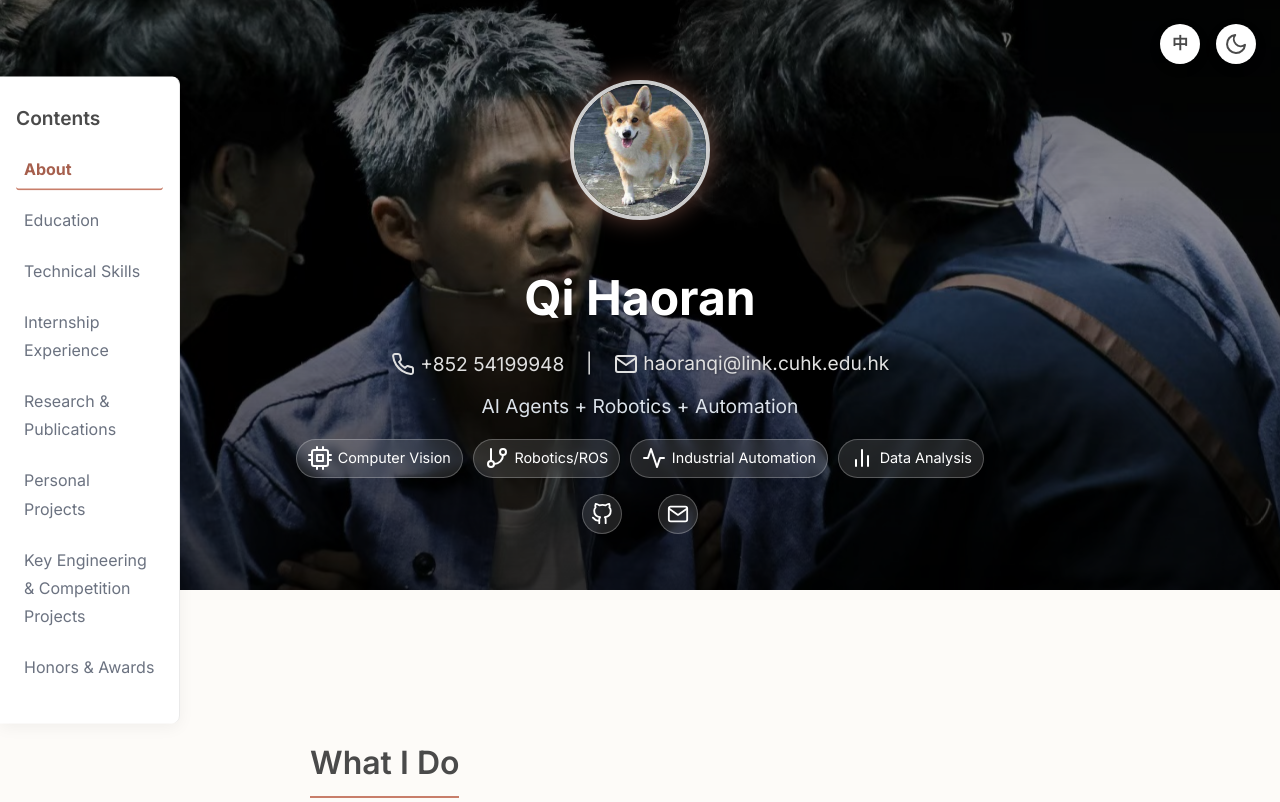
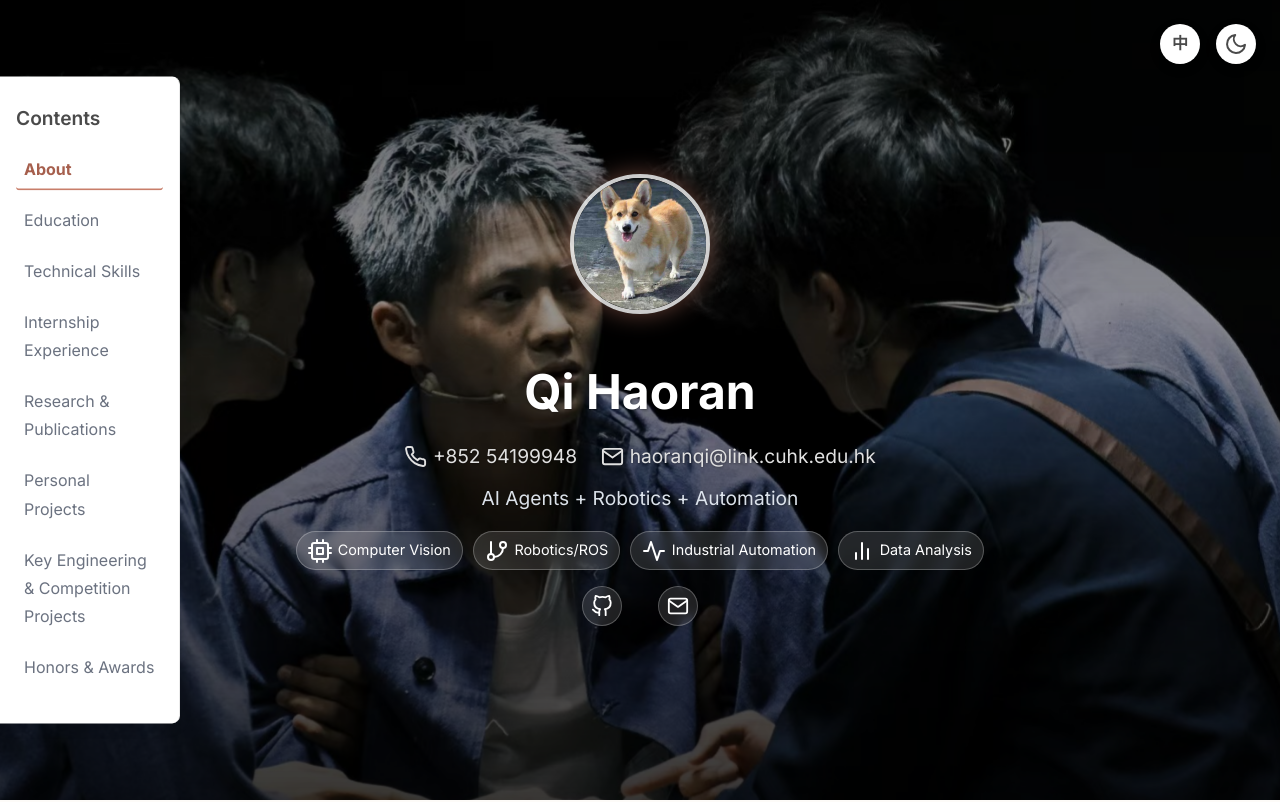
Before and after one commit to ben0724-ACE/ben0724-ace.github.io, a plain HTML site: page index.html in a window 1280 px wide. Shown: the top 802 px of the page. Drawn offline with nearby package versions, Linux system fonts and the light colour scheme.

Commit message:
fix(profile): fill viewport with homepage background

```diff
--- a/assets/css/style.css
+++ b/assets/css/style.css
@@ -71,10 +71,11 @@ header {
   background-size: cover;
   background-position: center;
   background-repeat: no-repeat;
-  padding: 5rem 2rem 3rem;
+  padding: 4.5rem 2rem;
   color: #fff;
   position: relative;
-  min-height: 350px;
+  min-height: 100vh;
+  min-height: 100dvh;
   display: flex;
   flex-direction: column;
   align-items: center;
@@ -133,6 +134,18 @@ header > * {
 .header-bg-slider img:first-child { opacity: 1; }
 h1 { font-size: 3rem; margin-bottom: .5rem; font-weight: 700; text-shadow: 1px 1px 3px rgba(0,0,0,0.4); }
 header p { font-size: 1.2rem; color: #e0e0e0; text-shadow: 1px 1px 3px rgba(0,0,0,0.4);}
+.hero-contact {
+  display: flex;
+  flex-wrap: wrap;
+  justify-content: center;
+  gap: .25rem 1.5rem;
+}
+.hero-contact > * {
+  display: inline-flex;
+  align-items: center;
+  gap: .35rem;
+}
+.hero-contact svg { width: 1.2em; height: 1.2em; flex-shrink: 0; }
 .tagline{margin-top:.5rem;color:#e6edf5;opacity:.95}
 .hero-tags{margin-top:1rem;display:flex;gap:.6rem;flex-wrap:wrap;justify-content:center}
 .pill{
@@ -607,6 +620,9 @@ footer {
 @media (max-width: 992px) { .has-interactions .nav-toggle { display: flex; } }
 @media (max-width: 600px) {
   body { font-size: 1rem; }
+  header { padding: 4.5rem 1rem 2rem; }
+  header p { font-size: 1rem; }
+  .avatar { width: 110px; height: 110px; margin-bottom: 1rem; }
   main, footer { padding: 1.5rem; }
   h1 { font-size: 2.2rem; }
   h2 { font-size: 1.7rem; }
@@ -779,7 +795,6 @@ header .social{margin-top:1rem}
   .pill{font-size:.85rem}
 }
 .tagline, .hero-tags, header p{max-width:1100px;margin-left:auto;margin-right:auto}
-@media (min-width:992px){header{padding-bottom:3.5rem}}
 
 /* Service card lighting highlight (works with JS tilt) */
 .service-card{position:relative;overflow:hidden}
--- a/index.html
+++ b/index.html
@@ -14,7 +14,7 @@
   <link rel="preconnect" href="https://fonts.googleapis.com">
   <link rel="preconnect" href="https://fonts.gstatic.com" crossorigin>
   <link href="https://fonts.googleapis.com/css2?family=Inter:wght@400;600;700&display=swap" rel="stylesheet">
-  <link rel="stylesheet" href="assets/css/style.css?v=9">
+  <link rel="stylesheet" href="assets/css/style.css?v=10">
   <link rel="icon" href="assets/img/favicon.ico">
   <script src="https://cdn.jsdelivr.net/npm/feather-icons/dist/feather.min.js"></script>
 </head>
@@ -51,12 +51,13 @@
     <img src="assets/img/avatar.jpg" alt="Qi Haoran" class="avatar" width="959" height="959" decoding="async">
   </div>
   <h1><span class="lang-en">Qi Haoran</span><span class="lang-zh">祁皓然</span></h1>
-  <p>
-    <i data-feather="phone" style="vertical-align: middle;"></i>
-    <span class="lang-en">+852 54199948</span><span class="lang-zh">+86 13431422869</span>
-    &nbsp;&nbsp;&nbsp;|&nbsp;&nbsp;&nbsp;
+  <p class="hero-contact">
+    <span>
+      <i data-feather="phone" aria-hidden="true"></i>
+      <span class="lang-en">+852 54199948</span><span class="lang-zh">+86 13431422869</span>
+    </span>
     <a href="mailto:haoranqi@link.cuhk.edu.hk" style="text-decoration: none; color: inherit;">
-      <i data-feather="mail" style="vertical-align: middle;"></i> haoranqi@link.cuhk.edu.hk
+      <i data-feather="mail" aria-hidden="true"></i> haoranqi@link.cuhk.edu.hk
     </a>
   </p>
   <p class="tagline">
```
